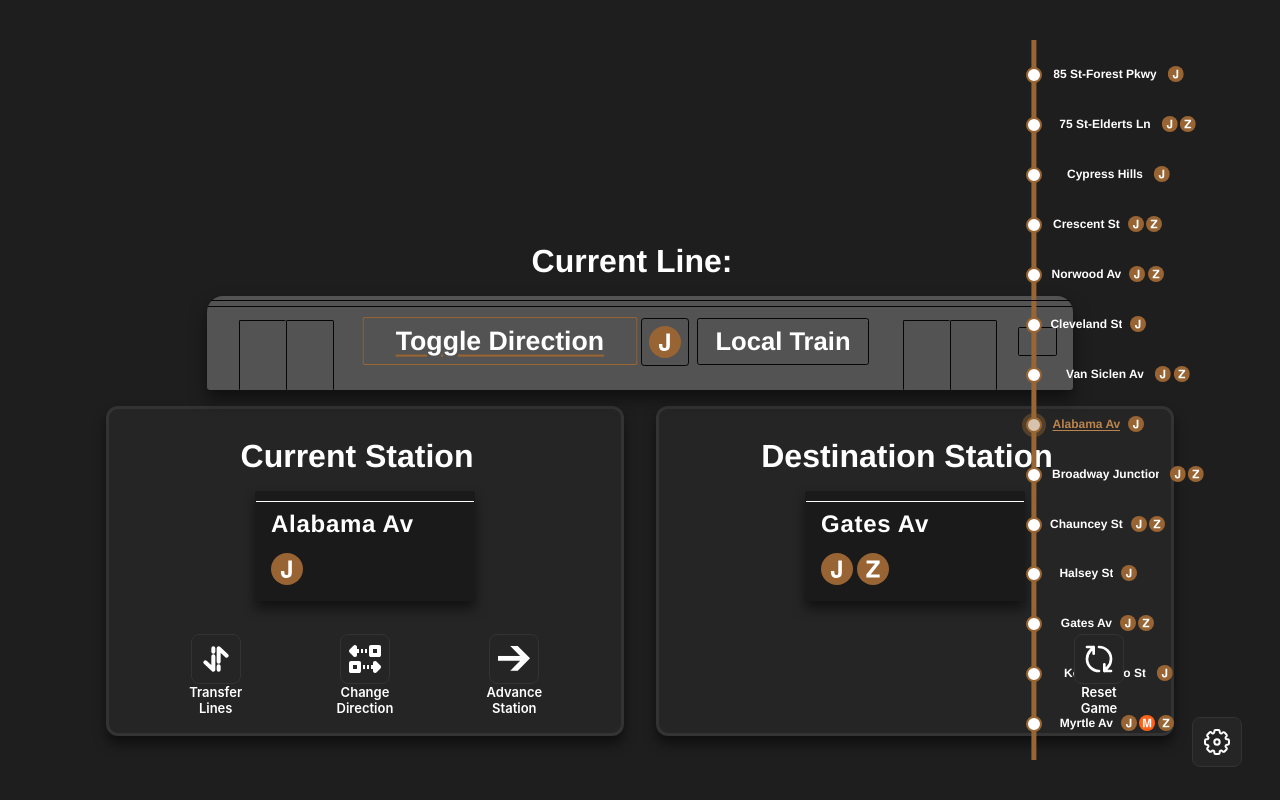
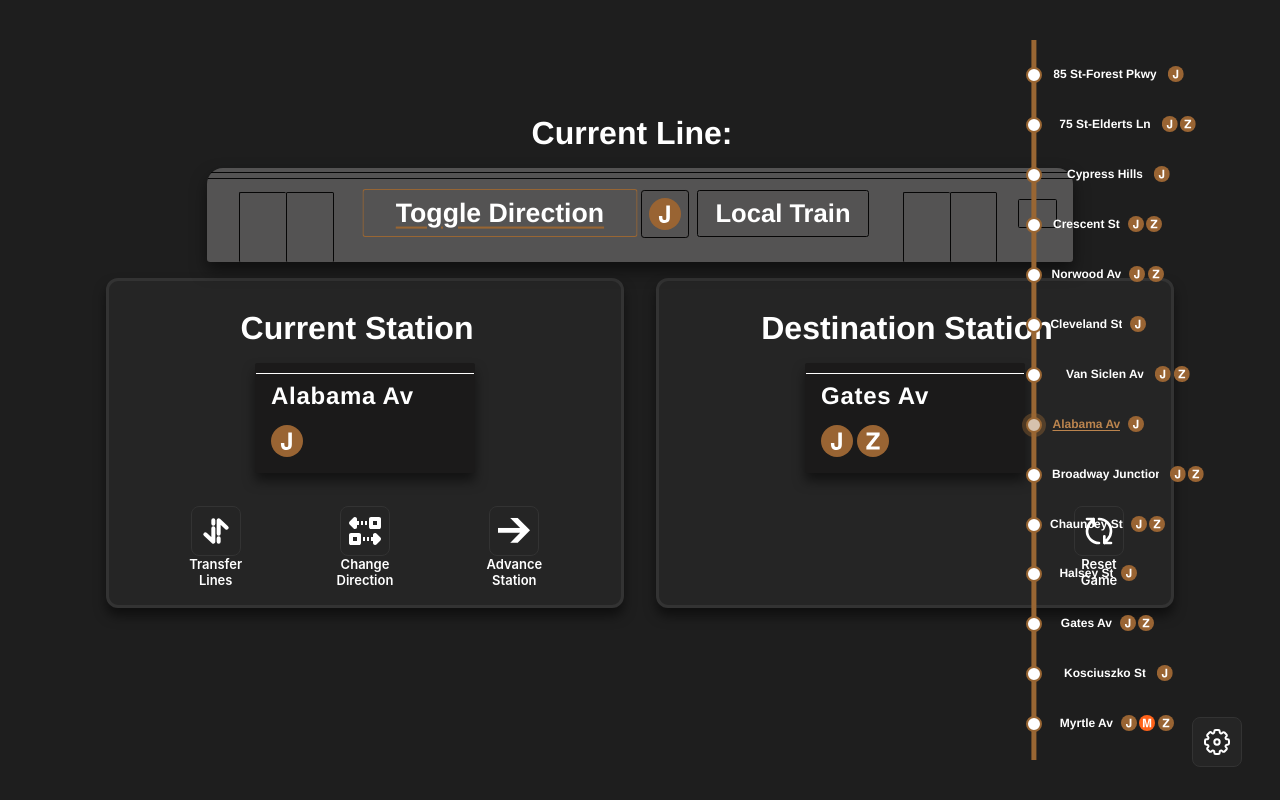
Before and after one commit to NolanSmug/nyc-subway-journey-react, a React (Create React App) app: page / in a window 1280 px wide. Built offline with nearby package versions, Linux system fonts and the light colour scheme.

Commit message:
new sliding transition effect upon changing layout, conductor mode input box turns red if input is > max stations the train is currently allowed to advance

```diff
--- a/src/App.css
+++ b/src/App.css
@@ -55,7 +55,8 @@ body {
     padding: 2em;
     box-sizing: border-box;
     margin-bottom: 4em;
-    position: relative; /* Added to keep content centered in relation to other elements */
+    position: relative;
+    transition: transform 0.2s linear;
 }
 
 .upcoming-stations-vertical {
@@ -64,7 +65,6 @@ body {
     width: 0;
     z-index: 0;
 }
-
 
 .dark-mode-toggle-button {
     position: absolute;
--- a/src/App.tsx
+++ b/src/App.tsx
@@ -34,7 +34,12 @@ function App() {
 
     return (
         <>
-            <div className="Game">
+            <div
+                className="Game"
+                style={{
+                    transform: upcomingStationsVertical ? 'translateY(-8em)' : '',
+                }}
+            >
                 <div className={`dimmed-overlay ${isTransferMode ? 'active' : ''}`} onClick={handleClickAway} />
 
                 {!upcomingStationsVertical && <UpcomingStations />}
@@ -47,9 +52,8 @@ function App() {
                 </div>
 
                 <GameStateUI />
-
-                <SettingsUmbrella />
             </div>
+            <SettingsUmbrella />
             {upcomingStationsVertical && (
                 <div className="upcoming-stations-vertical">
                     <UpcomingStationsVertical />
--- a/src/components/AdvanceNStationsInput.css
+++ b/src/components/AdvanceNStationsInput.css
@@ -12,6 +12,7 @@
     caret-color: var(--text-color);
     letter-spacing: 0.25px;
     line-height: 0.7em;
+
 }
 
 input[type=number]:focus-visible {
--- a/src/components/AdvanceNStationsInput.tsx
+++ b/src/components/AdvanceNStationsInput.tsx
@@ -2,9 +2,17 @@ import React from 'react'
 import { useUIContext } from '../contexts/UIContext'
 
 import './AdvanceNStationsInput.css'
+import { useGameContext } from '../contexts/GameContext'
+import { Direction } from '../logic/TrainManager'
 
 function AdvanceNStationsInput() {
     const { setNumAdvanceStations } = useUIContext()
+    const { train, gameState } = useGameContext()
+
+    const currentMaxNumber: number =
+        train.getDirection() === Direction.DOWNTOWN
+            ? train.getCurrentStationIndex()
+            : gameState.currentStations.length - train.getCurrentStationIndex() - 1
     return (
         <input
             type="number"
@@ -13,8 +21,16 @@ function AdvanceNStationsInput() {
             className="additional-input"
             placeholder="1"
             min={1}
-            max={99}
-            onInput={(e) => e.currentTarget.validity.valid || (e.currentTarget.value = '')} // ensure input is in range
+            max={currentMaxNumber}
+            onInput={(e) => {
+                const input = e.currentTarget
+                const value = parseInt(input.value)
+                if (value > currentMaxNumber) {
+                    input.style.backgroundColor = '#b71d1d7b'
+                } else {
+                    input.style.backgroundColor = ''
+                }
+            }}
         />
     )
 }
--- a/src/components/GameStateUI.css
+++ b/src/components/GameStateUI.css
@@ -4,6 +4,8 @@
     gap: 2em;
     padding-top: 1em;
     width: 100%;
+    transition: transform 0.5s linear; /* Smooth animation */
+
 }
 
 .station-box {
--- a/src/components/SettingsUmbrella.tsx
+++ b/src/components/SettingsUmbrella.tsx
@@ -48,7 +48,7 @@ const SettingsUmbrella = () => {
 
         document.addEventListener('mousedown', handleClickOutside)
         return () => document.removeEventListener('mousedown', handleClickOutside)
-    }, [])
+    }, [isOpen])
 
     return (
         <div className="settings-umbrella">
```
